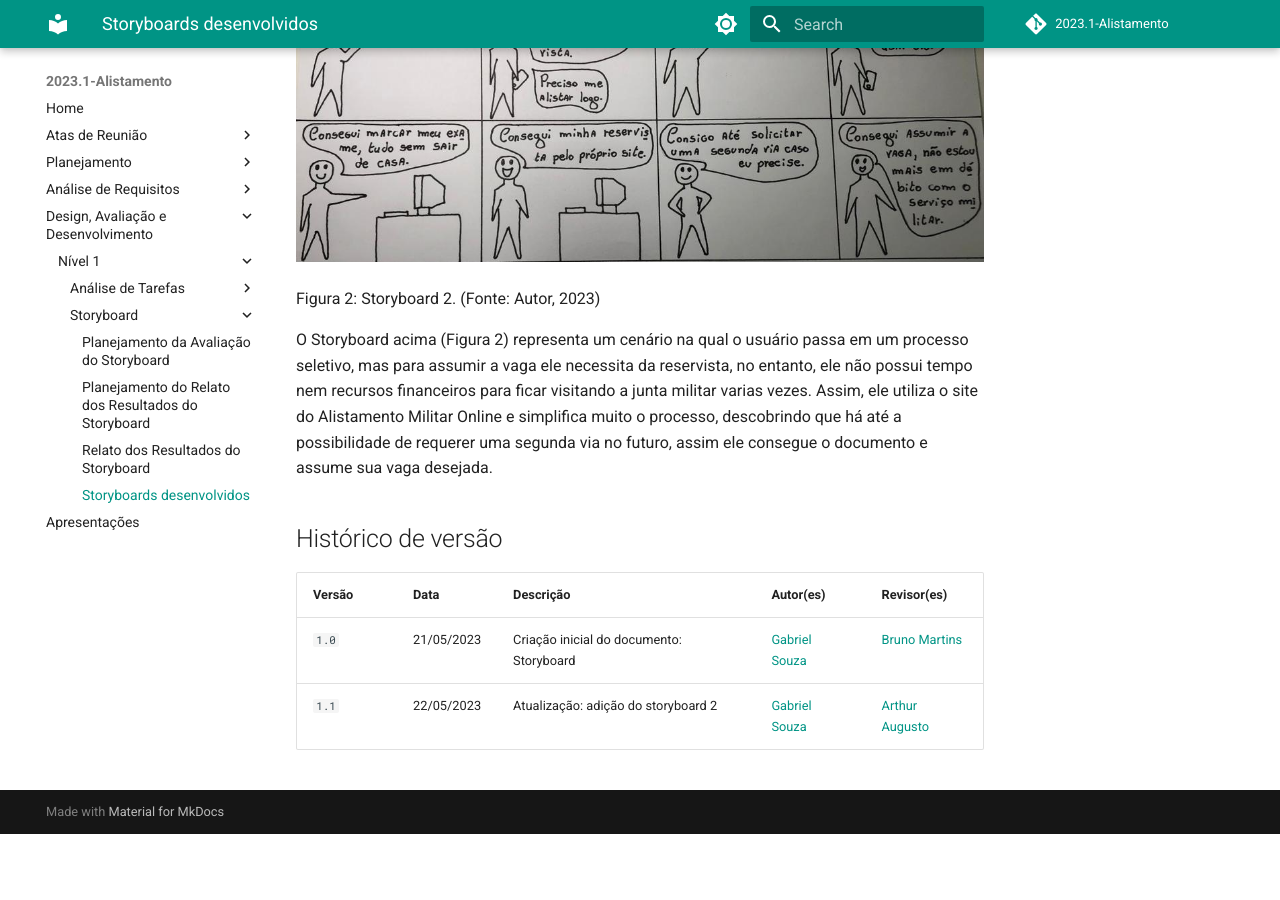
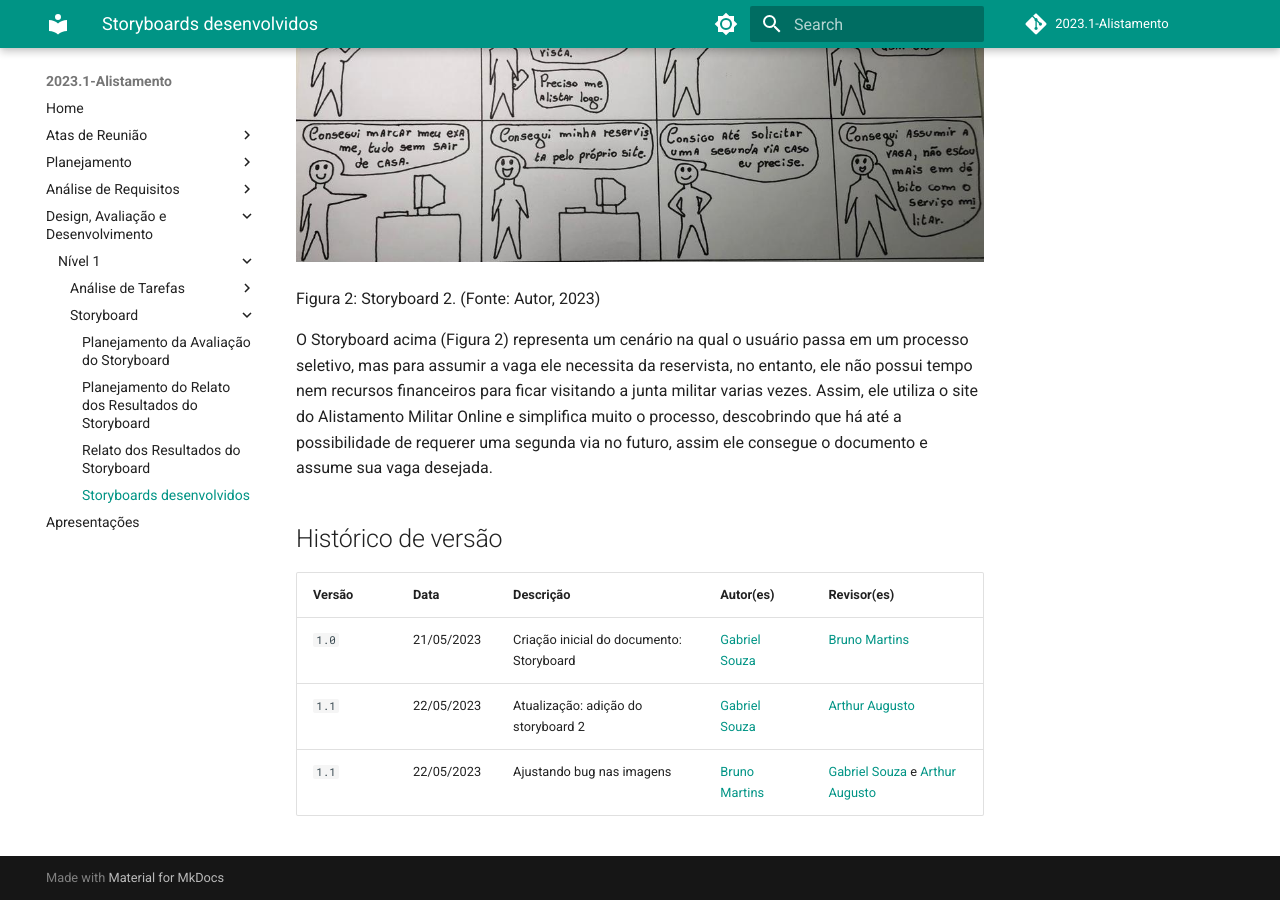
Before and after one commit to Interacao-Humano-Computador/2023.1-Alistamento, an MkDocs documentation site: the page built from docs/design_avaliacao_desenvolvimento/nivel1/storyboard/storyboard.md, in a window 1280 px wide and 900 px high, scrolled down 1088 px. Built offline with MkDocs 1.6.1 and Material for MkDocs 9.7.7, drawn with Linux system fonts in a browser that asks for light colours; comment, search, counter and statistics services are not loaded; before the commit the page ends 1922 px from its top, so only the background shows below that.

Commit message:
Ajustando bug nas imagens dos storyboards

```diff
--- a/docs/design_avaliacao_desenvolvimento/nivel1/storyboard/storyboard.md
+++ b/docs/design_avaliacao_desenvolvimento/nivel1/storyboard/storyboard.md
@@ -7,13 +7,15 @@
 Para essa etapa do projeto, foram criados dois storyboards para representar duas possíveis situações reais na qual a utilização do site do Alistamento Militar fosse útil, cumprindo seu objetivo e facilitando a vida de seus usuários.
 
 
-![Storyboard 1](https://github.com/Interacao-Humano-Computador/2023.1-Alistamento/blob/main/docs/img/requisitos/storyboard.jpg)
+![Storyboard 1](../../../img/design_avaliacao/storyboard.jpg)
+
 <p>Figura 1: Storyboard 1. (Fonte: Autor, 2023).</p>
 
 
 O Storyboard acima (Figura 1) representa um cenário na qual existe um usuário do sexo masculino que possui 17 anos e acabou de ser aprovado em uma universidade federal (UnB), no entanto, para que o mesmo possa efetuar sua matrícula é necessário que ele possua a reservista militar, documento esse que garante que ele está em dia com seu compromisso militar. No entanto, o garoto não possui tempo para ficar indo e vindo da junta militar várias vezes, então ele utiliza o site do Alistamento Militar Online para dar inicio ao processo e marcar seu exame. Após a realização do exame o garoto utiliza novamente o site para fazer o pagamento e a emissão do seu documento. Com isso ele garante uma maior praticidade no processo e agora está apto para assumir a vaga na universidade pública.
 
-![Storyboard 2](https://github.com/Interacao-Humano-Computador/2023.1-Alistamento/blob/main/docs/img/requisitos/storyboard_2.jpg)
+![Storyboard 2](../../../img/design_avaliacao/storyboard_2.jpg)
+
 <p>Figura 2: Storyboard 2. (Fonte: Autor, 2023)</p>
 
 O Storyboard acima (Figura 2) representa um cenário na qual o usuário passa em um processo seletivo, mas para assumir a vaga ele necessita da reservista, no entanto, ele não possui tempo nem recursos financeiros para ficar visitando a junta militar varias vezes. Assim, ele utiliza o site do Alistamento Militar Online e simplifica muito o processo, descobrindo que há até a possibilidade de requerer uma segunda via no futuro, assim ele consegue o documento e assume sua vaga desejada.
@@ -23,3 +25,4 @@
 | --- | --- | --- | --- | --- |
 |  `1.0`   | 21/05/2023 | Criação inicial do documento: Storyboard | [Gabriel Souza](https://github.com/GabrielMS00) | [Bruno Martins](https://github.com/gitbmvb) |
 | `1.1`   | 22/05/2023  |  Atualização: adição do storyboard 2 | [Gabriel Souza](https://github.com/GabrielMS00) | [Arthur Augusto](https://github.com/arthur-augusto) |
+| `1.1`   | 22/05/2023  |  Ajustando bug nas imagens | [Bruno Martins](https://github.com/gitbmvb)| [Gabriel Souza](https://github.com/GabrielMS00) e [Arthur Augusto](https://github.com/arthur-augusto) |
```
Also changed, not shown: docs/img/design_avaliacao/storyboard.jpg (renamed from docs/img/requisitos/storyboard.jpg), docs/img/design_avaliacao/storyboard_2.jpg (renamed from docs/img/requisitos/storyboard_2.jpg).
